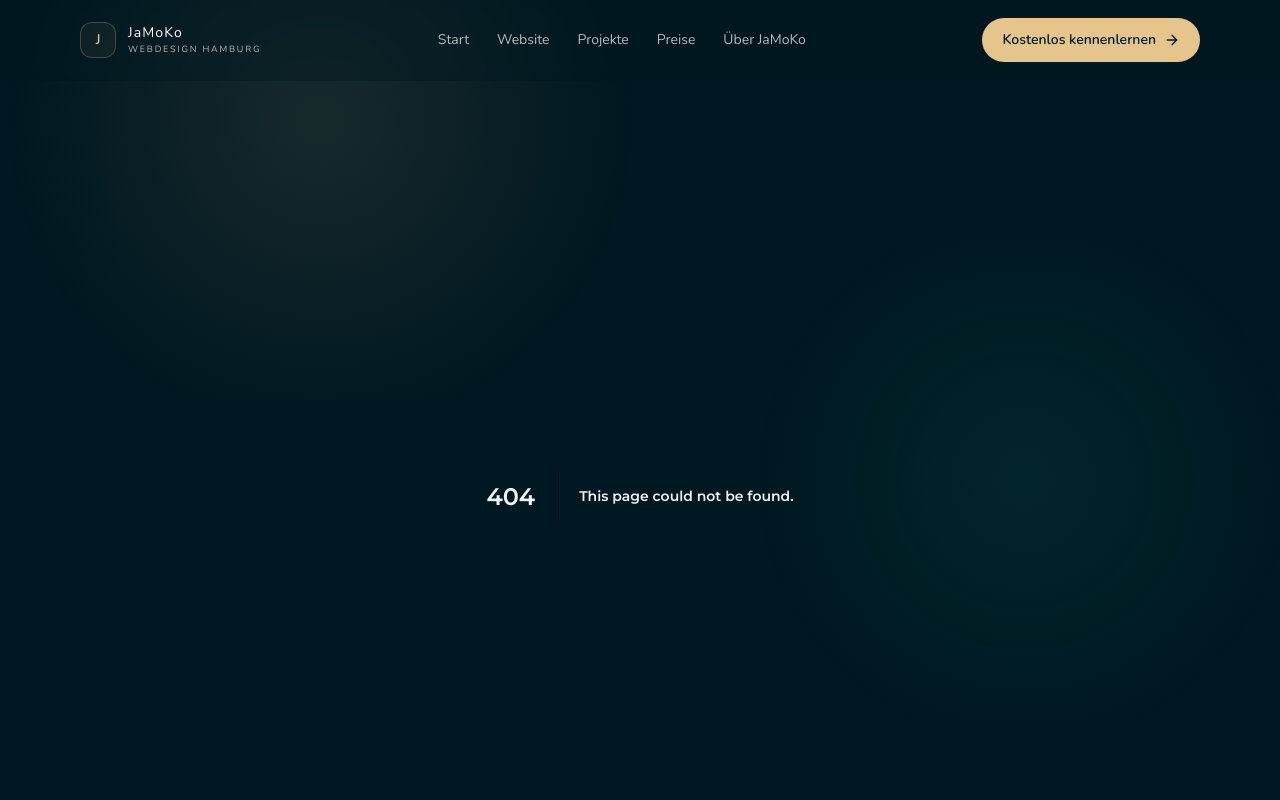
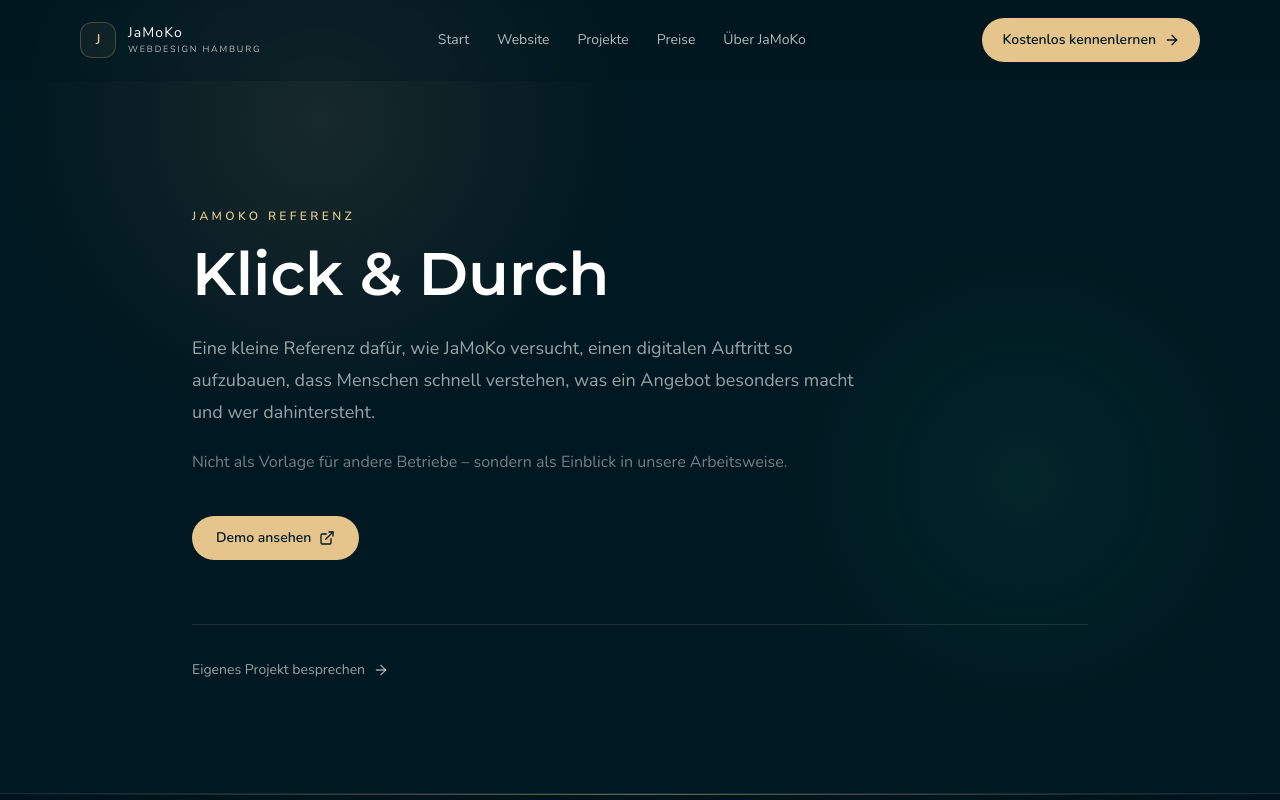
Before and after one commit to Jamoko112026/Jamoko-v1, a Next.js app: page /referenzen/klick-und-durch in a window 1280 px wide. Before the commit this address had no page. Shown: the top 800 px of the page. Built offline with nearby package versions, Linux system fonts and the light colour scheme.

Commit message:
Add Klick und Durch reference page

```diff
--- /dev/null
+++ b/app/referenzen/klick-und-durch/page.tsx
@@ -0,0 +1,62 @@
+import type { Metadata } from "next";
+import Link from "next/link";
+import { ArrowRight, ExternalLink } from "lucide-react";
+
+export const metadata: Metadata = {
+  title: "Klick & Durch – JaMoKo Referenz",
+  description:
+    "Klick & Durch zeigt beispielhaft, wie JaMoKo einen digitalen Auftritt klar, persönlich und verständlich aufbaut.",
+  robots: {
+    index: false,
+    follow: false,
+  },
+};
+
+export default function KlickUndDurchReferencePage() {
+  return (
+    <main className="relative overflow-hidden">
+      <section className="px-6 py-20 sm:px-8 md:py-28">
+        <div className="mx-auto max-w-4xl">
+          <p className="text-xs font-semibold uppercase tracking-[0.28em] text-[#E5C58B]">
+            JaMoKo Referenz
+          </p>
+
+          <h1 className="mt-5 text-4xl font-light leading-tight text-white sm:text-5xl md:text-6xl">
+            Klick & Durch
+          </h1>
+
+          <p className="mt-7 max-w-2xl text-lg leading-8 text-white/60">
+            Eine kleine Referenz dafür, wie JaMoKo versucht, einen digitalen
+            Auftritt so aufzubauen, dass Menschen schnell verstehen, was ein
+            Angebot besonders macht und wer dahintersteht.
+          </p>
+
+          <p className="mt-5 max-w-2xl leading-7 text-white/45">
+            Nicht als Vorlage für andere Betriebe – sondern als Einblick in
+            unsere Arbeitsweise.
+          </p>
+
+          <a
+            href="https://klick-und-durch-demo.jamoko-1799.chatgpt.site"
+            target="_blank"
+            rel="noopener noreferrer"
+            className="mt-10 inline-flex min-h-12 items-center justify-center gap-2 rounded-full bg-[#E5C58B] px-6 py-3 text-sm font-semibold text-[#001821] transition hover:-translate-y-0.5 hover:bg-[#efd49f]"
+          >
+            Demo ansehen
+            <ExternalLink className="h-4 w-4" aria-hidden="true" />
+          </a>
+
+          <div className="mt-16 border-t border-white/10 pt-8">
+            <Link
+              href="/kontakt"
+              className="inline-flex items-center gap-2 text-sm text-white/60 transition hover:text-white"
+            >
+              Eigenes Projekt besprechen
+              <ArrowRight className="h-4 w-4" aria-hidden="true" />
+            </Link>
+          </div>
+        </div>
+      </section>
+    </main>
+  );
+}
```
